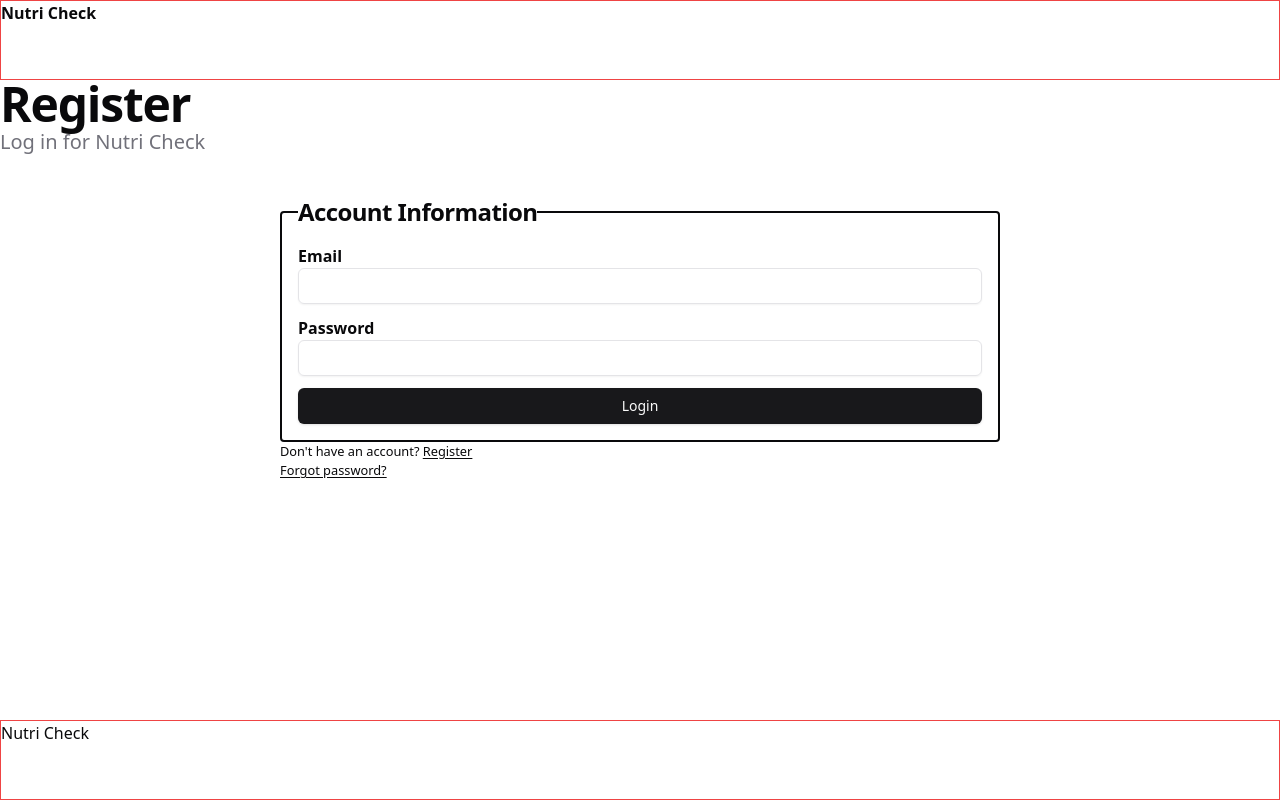
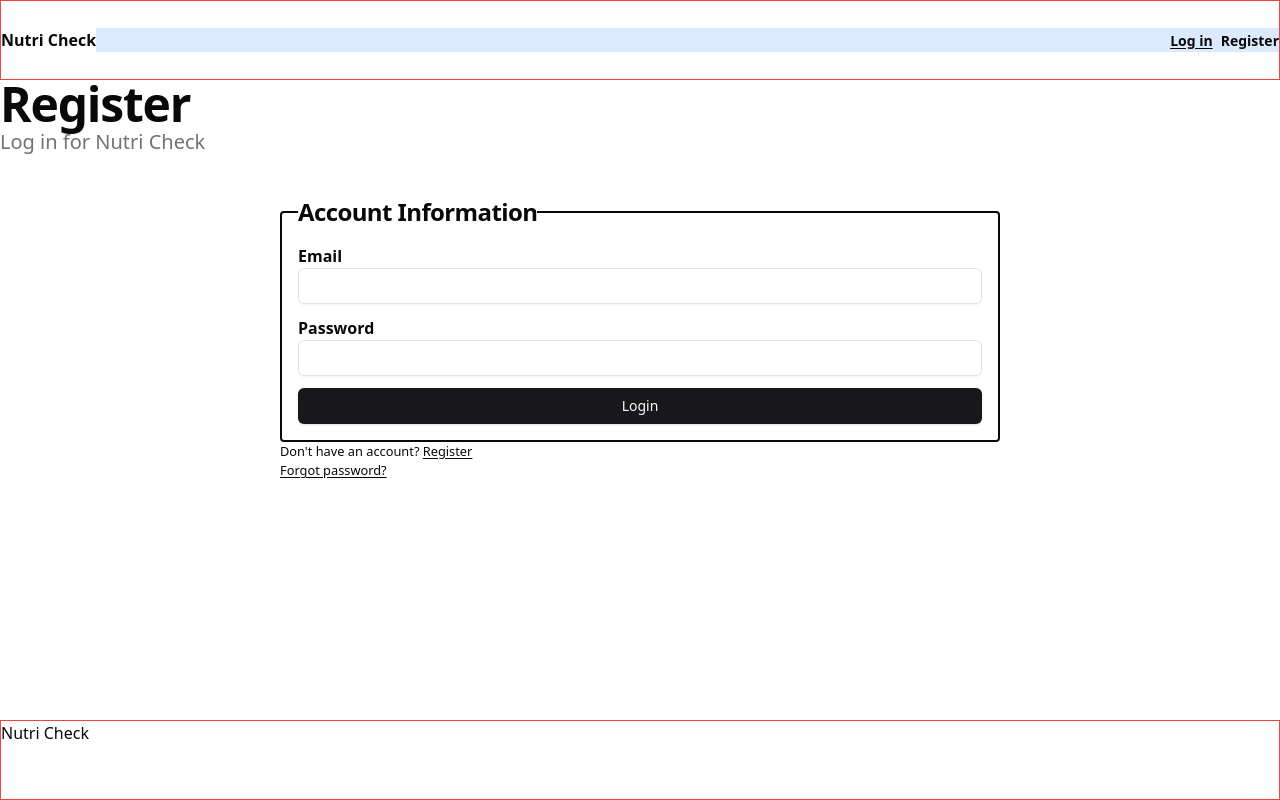
Before and after one commit to masiucd/topic-ultras, a Next.js app: page /log-in in a window 1280 px wide. Built offline with nearby package versions, Linux system fonts and the light colour scheme; no server answers; what dotenv-expand would draw is missing.

Commit message:
Implement authentication checks and navigation updates; add isLoggedIn function and refactor profile and login pages

```diff
--- /dev/null
+++ b/src/app/(main)/_components/active-link.tsx
@@ -0,0 +1,30 @@
+"use client";
+import {cn} from "@/lib/utils";
+import Link from "next/link";
+import {usePathname} from "next/navigation";
+import type {PropsWithChildren} from "react";
+
+type Props = {
+  href: string;
+  className?: string;
+};
+
+export function ActiveLink(props: PropsWithChildren<Props>) {
+  let path = usePathname();
+  console.log("path", path);
+  let isActive = path === props.href;
+  console.log("isActive", isActive);
+
+  return (
+    <Link
+      className={cn(
+        "font-semibold text-sm hover:opacity-45",
+        isActive && "underline underline-offset-2",
+        props.className
+      )}
+      href={props.href}
+    >
+      {props.children}
+    </Link>
+  );
+}
--- /dev/null
+++ b/src/app/(main)/_components/nav.tsx
@@ -0,0 +1,39 @@
+import {signOut} from "@/app/actions";
+import {isLoggedIn} from "@/lib/auth";
+import {ActiveLink} from "./active-link";
+
+export default async function Nav() {
+  let loggedIn = await isLoggedIn();
+  return (
+    <nav className="flex-1">
+      <ul className="flex justify-end gap-2 bg-blue-100 ">
+        {loggedIn ? (
+          <>
+            <li>
+              <ActiveLink href="/profile">Profile</ActiveLink>
+            </li>
+            <li>
+              <form action={signOut}>
+                <button
+                  className="font-semibold text-sm hover:opacity-45"
+                  type="submit"
+                >
+                  Sign out
+                </button>
+              </form>
+            </li>
+          </>
+        ) : (
+          <>
+            <li>
+              <ActiveLink href="/log-in">Log in</ActiveLink>
+            </li>
+            <li>
+              <ActiveLink href="/register">Register</ActiveLink>
+            </li>
+          </>
+        )}
+      </ul>
+    </nav>
+  );
+}
--- a/src/app/(main)/food-items/[fooditem]/dao.ts
+++ b/src/app/(main)/food-items/[fooditem]/dao.ts
@@ -12,6 +12,7 @@ export async function getFoodItemData(foodName: string) {
 				description: foodItems.description,
 				foodType: foodItems.foodType,
 				foodCategory: foodCategories.name,
+
 				nutrition: {
 					calories: sql<number>`${foodNutrients.calories}`.mapWith(Number),
 					protein: sql<number>`${foodNutrients.protein}`.mapWith(Number),
--- a/src/app/(main)/layout.tsx
+++ b/src/app/(main)/layout.tsx
@@ -1,3 +1,5 @@
+import Nav from "./_components/nav";
+
 export default function MainLayout({
   children,
 }: Readonly<{
@@ -6,8 +8,9 @@ export default function MainLayout({
   return (
     <>
       <header>
-        <div className="mx-auto h-20 max-w-7xl border border-red-500">
+        <div className="mx-auto flex h-20 max-w-7xl items-center border border-red-500">
           <strong>Nutri Check</strong>
+          <Nav />
         </div>
       </header>
       <main className="flex min-h-[calc(100vh-10rem)] flex-col">
--- a/src/app/(main)/log-in/page.tsx
+++ b/src/app/(main)/log-in/page.tsx
@@ -1,9 +1,15 @@
 import PageWrapper from "@/components/page-wrapper";
 import {H1, Lead} from "@/components/ui/typography";
+import {isLoggedIn} from "@/lib/auth";
 import Link from "next/link";
+import {redirect} from "next/navigation";
 import {LogInForm} from "./_components/log-in-form";
 
-export default function LoginPage() {
+export default async function LoginPage() {
+  let loggedIn = await isLoggedIn();
+  if (loggedIn) {
+    redirect("/profile");
+  }
   return (
     <PageWrapper>
       <H1>Register</H1>
--- a/src/app/(main)/profile/dashboard/page.tsx
+++ b/src/app/(main)/profile/dashboard/page.tsx
@@ -1,36 +1,12 @@
 import PageWrapper from "@/components/page-wrapper";
 import {H1} from "@/components/ui/typography";
-import {getUserByEmail} from "@/db/dao/user";
-import {decrypt} from "@/lib/jwt";
-
-import {cookies} from "next/headers";
+import {isLoggedIn} from "@/lib/auth";
 import {redirect} from "next/navigation";
 
 // Protected route
-
-async function isLoggedIn() {
-  let cookieStore = await cookies();
-  let session = cookieStore.get("session");
-  if (!session) {
-    return false;
-  }
-  // Decrypt session
-  let decrypted = await decrypt(session.value);
-  if (decrypted === null) {
-    return false;
-  }
-  // TODO using redis somehow
-  let user = await getUserByEmail(decrypted.email);
-  if (user === null) {
-    return false;
-  }
-
-  return true;
-}
-
 export default async function DashboardPage() {
   let loggedIn = await isLoggedIn();
-  if (loggedIn) {
+  if (!loggedIn) {
     redirect("/log-in");
   }
   return (
--- a/src/app/(main)/profile/page.tsx
+++ b/src/app/(main)/profile/page.tsx
@@ -1,8 +1,16 @@
-export default function ProfilePage() {
+import PageWrapper from "@/components/page-wrapper";
+import {isLoggedIn} from "@/lib/auth";
+import {redirect} from "next/navigation";
+
+export default async function ProfilePage() {
+  let loggedIn = await isLoggedIn();
+  if (!loggedIn) {
+    redirect("/log-in");
+  }
   return (
-    <div>
+    <PageWrapper>
       <h1>Profile</h1>
       <p>Profile page</p>
-    </div>
+    </PageWrapper>
   );
 }
--- a/src/app/actions.ts
+++ b/src/app/actions.ts
@@ -37,10 +37,7 @@ let RegisterInputNames = Object.freeze({
 	confirmPassword: "confirmPassword",
 });
 
-export async function register(
-  _prevState: RegisterPrevState | null,
-  data: FormData
-) {
+export async function register(_prevState: RegisterPrevState | null, data: FormData) {
 	let formValues = Object.fromEntries(data);
 	let validatedData = registerSchema.safeParse(formValues);
 	if (!validatedData.success) {
@@ -126,7 +123,6 @@ type LoginPrevState = {
 export async function logIn(_prevState: LoginPrevState | null, data: FormData) {
 	let formValues = Object.fromEntries(data);
 	let validatedData = loginSchema.safeParse(formValues);
-  console.log("_prevState", _prevState);
 	if (!validatedData.success) {
 		return {
 			values: {
@@ -179,3 +175,9 @@ export async function logIn(_prevState: LoginPrevState | null, data: FormData) {
 		]),
 	};
 }
+
+export async function signOut() {
+	let cookieStore = await cookies();
+	cookieStore.delete("session");
+	redirect("/log-in");
+}
--- /dev/null
+++ b/src/lib/auth.ts
@@ -0,0 +1,26 @@
+import {cookies} from "next/headers";
+import "server-only";
+import {getUserByEmail} from "@/db/dao/user";
+import {decrypt} from "./jwt";
+
+export async function isLoggedIn() {
+	let cookieStore = await cookies();
+	let session = cookieStore.get("session");
+	if (!session) {
+		return false;
+	}
+	// Decrypt session
+	let decrypted = await decrypt(session.value);
+	console.log("🚀 ~ isLoggedIn ~ decrypted:", decrypted);
+	if (decrypted === null) {
+		return false;
+	}
+	// TODO using redis somehow
+	let user = await getUserByEmail(decrypted.email);
+	if (user === null) {
+		return false;
+	}
+
+	console.log("user", user);
+	return true;
+}
--- a/src/lib/jwt.ts
+++ b/src/lib/jwt.ts
@@ -10,11 +10,13 @@ const ALGORITHM = "HS256";
 let payloadSchema = z.object({
 	id: z.number(),
 	email: z.string().email(),
+	expireDate: z.date().optional(),
 });
 type Payload = z.infer<typeof payloadSchema>;
 
 export async function encrypt(payload: Payload) {
-  let result = payloadSchema.safeParse(payload);
+	let expireDate = addHours(Date.now(), 2);
+	let result = payloadSchema.safeParse({...payload, expireDate});
 	if (!result.success) {
 		return null;
 	}
@@ -22,7 +24,7 @@ export async function encrypt(payload: Payload) {
 		return await new SignJWT(payload)
 			.setProtectedHeader({alg: ALGORITHM})
 			.setIssuedAt()
-      .setExpirationTime(addHours(Date.now(), 2))
+			.setExpirationTime(expireDate)
 			.sign(KEY);
 	} catch (error) {
 		console.error("Error encrypting payload:", error);
```
Lines whose indentation alone changed are shown as unchanged.
